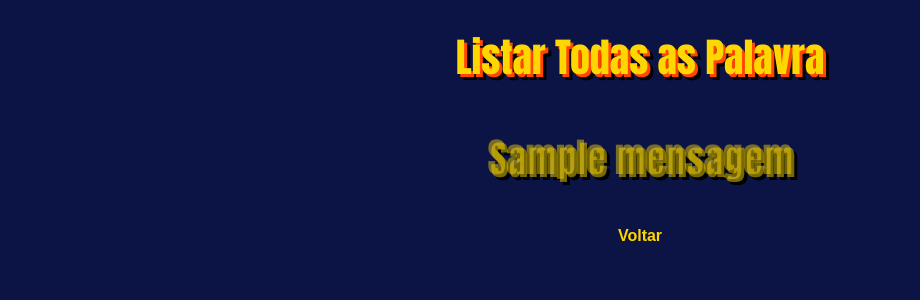
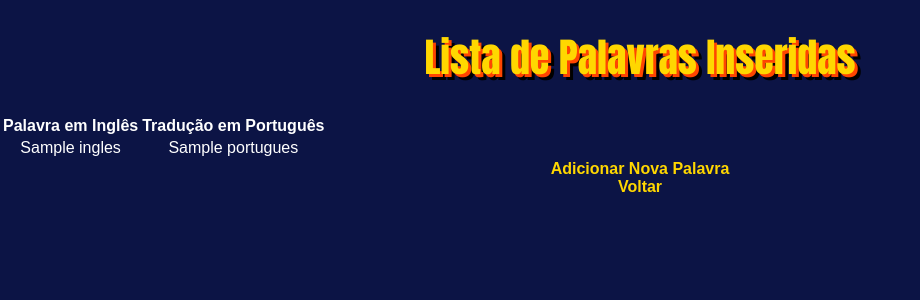
Before and after one commit to Xavier-sa/projetotradutor, a Flask app: template templates/listar.html in a window 1280 px wide. Shown: the top 300 px of the page, without its empty margins (0-920 px from the left). Run offline with Flask 3, Linux system fonts and the light colour scheme; the template is opened without the code that fills it: most values are stand-ins (such as "Sample title", 1, 10 or a date in 2020).

Commit message:
atualizando model , inserindo funcao excluir e listar

```diff
--- a/app.py
+++ b/app.py
@@ -27,6 +27,25 @@ def procurar():
         resultado = modelo.procurar_palavra(busca)
     return render_template("procurar.html", resultado=resultado)
 
+
+
+@app.route("/listar")
+def listar():
+    palavras = modelo.listar_palavras()  # Lista todas as palavras
+    return render_template("listar.html", palavras=palavras)
+
+@app.route("/excluir", methods=["GET", "POST"])
+def excluir():
+    mensagem = ""
+    if request.method == "POST":
+        palavra_ingles = request.form["palavra_ingles"]
+        sucesso = modelo.excluir_palavra(palavra_ingles)
+        mensagem = f"Palavra '{palavra_ingles}' excluída com sucesso!" if sucesso else "Essa palavra não foi encontrada."
+    return render_template("excluir.html", mensagem=mensagem)
+
+
+
+
 if __name__ == "__main__":
     # Usar a variável de ambiente PORT, que o Render define automaticamente
     port = int(os.environ.get("PORT", 5000))  # 5000 é o valor padrão se não encontrar a variável
--- a/templates/listar.html
+++ b/templates/listar.html
@@ -2,20 +2,28 @@
 <html lang="pt-br">
 <head>
     <meta charset="UTF-8">
-    <title>Adicionar Palavra</title>
+    <title>Lista de Palavras</title>
     <link rel="stylesheet" href="{{ url_for('static', filename='style.css') }}">
-
 </head>
 <body>
-    <h1>Listar Todas as Palavra</h1>
-    <!-- <form method="POST">
-        <label>Palavra em Inglês:</label>
-        <input type="text" name="palavra_ingles" required><br>
-        <label>Tradução em Português:</label>
-        <input type="text" name="traducao_portugues" required><br>
-        <button type="submit">Adicionar</button>
-    </form> -->
-    <p>{{ mensagem }}</p>
+    <h1>Lista de Palavras Inseridas</h1>
+    <table>
+        <tr>
+            <th>Palavra em Inglês</th>
+            <th>Tradução em Português</th>
+        </tr>
+        {% for palavra in palavras %}
+        <tr>
+            <td>{{ palavra.ingles }}</td>
+            <td>{{ palavra.portugues }}</td>
+        </tr>
+        {% else %}
+        <tr>
+            <td colspan="2">Nenhuma palavra foi adicionada ainda.</td>
+        </tr>
+        {% endfor %}
+    </table>
+    <a href="/adicionar">Adicionar Nova Palavra</a><br>
     <a href="/">Voltar</a>
 </body>
 </html>
```
Also changed, not shown: models/model.py (+13 -0 lines).
